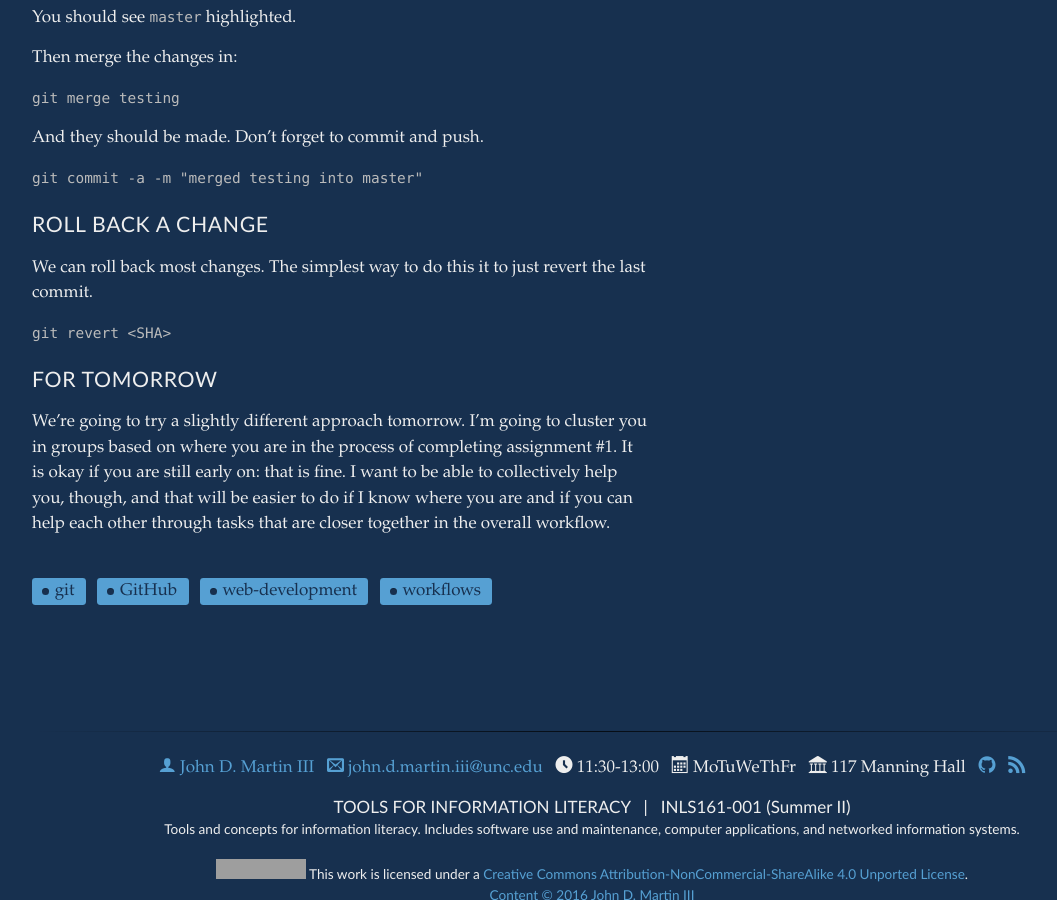
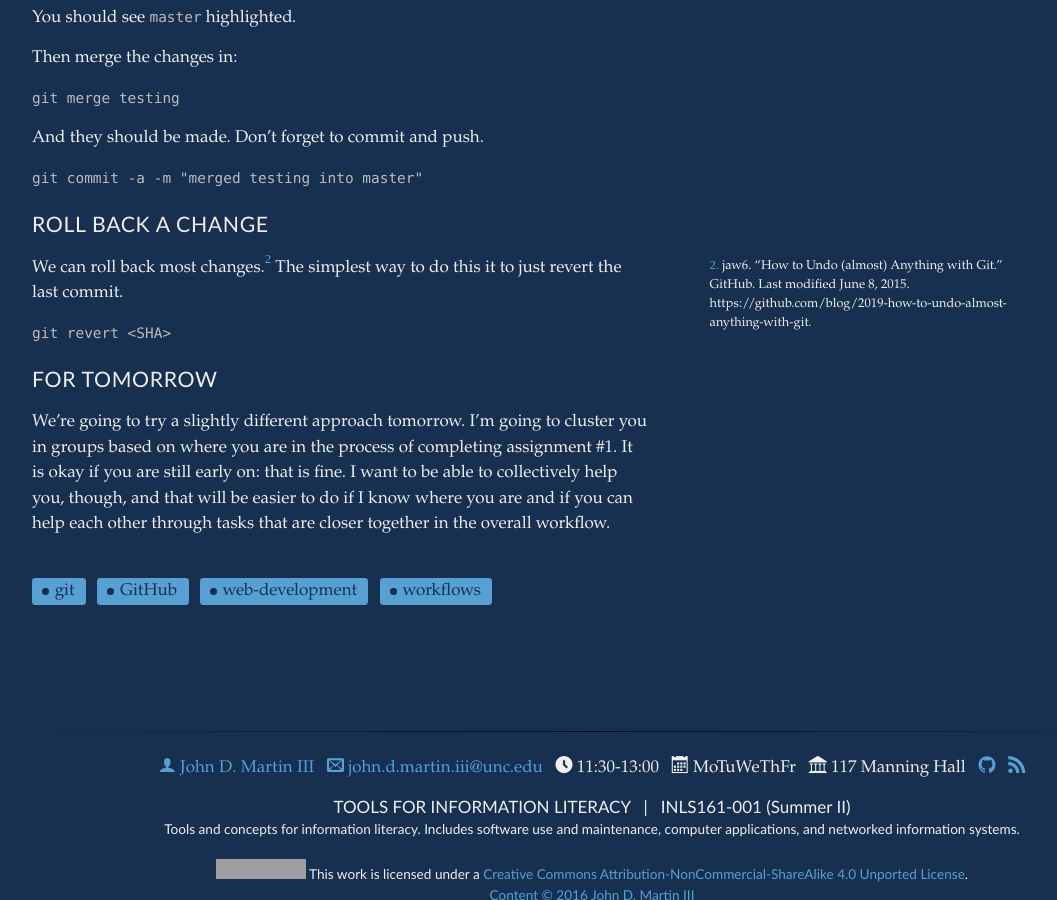
Before and after one commit to tylerpcarter/inls161, a Jekyll site: the page built from _posts/2016-06-30-branching-and-merging.md, in a window 1280 px wide and 900 px high, scrolled down 3300 px. Shown: the whole window, without its empty margins (48-1105 px from the left). Built offline with Jekyll 4.4.1, drawn with Linux system fonts in a browser that asks for light colours; Markdown is read by kramdown in place of the engine named in the settings; some of the changed lines change nothing that is shown; grey boxes are pictures that could not be loaded.

Commit message:
fix garbage

```diff
--- a/_posts/2016-06-30-branching-and-merging.md
+++ b/_posts/2016-06-30-branching-and-merging.md
@@ -64,8 +64,7 @@ We'll switch to a different tab to continue working while it runs.
 
 # Create a branch
 
-To create, or "checkout" a new branch, we can follow Roger Dudler's guide again.{% sidenote 'gitnoshit' 'Dudler, Roger. “Git: The Simple Guide.” Git:
-The Simple Guide. Last modified 2015. <http://rogerdudler.github.io/git-guide/>.<br/><br/>Also check this resource out for help with branching and merging: “Git - Basic Branching and Merging.” Git --Fast-Version-Control. https://git-scm.com/book/en/v2/Git-Branching-Basic-Branching-and-Merging.' %}
+To create, or "checkout" a new branch, we can follow Roger Dudler's guide again.{% sidenote 'gitnoshit' 'Dudler, Roger. “Git: The Simple Guide.” Git: The Simple Guide. Last modified 2015. <http://rogerdudler.github.io/git-guide/>.<br/><br/>Also check this resource out for help with branching and merging: “Git - Basic Branching and Merging.” Git --Fast-Version-Control. https://git-scm.com/book/en/v2/Git-Branching-Basic-Branching-and-Merging.' %}
 
 `git checkout -b testing`
 
@@ -159,7 +158,7 @@ Don't forget to commit and push.
 
 # Roll back a change
 
-We can roll back most changes.
+We can roll back most changes.{% sidenote 'revert' 'jaw6. “How to Undo (almost) Anything with Git.” GitHub. Last modified June 8, 2015. https://github.com/blog/2019-how-to-undo-almost-anything-with-git.' %}
 The simplest way to do this it to just revert the last commit.
 
 `git revert <SHA>`
```
